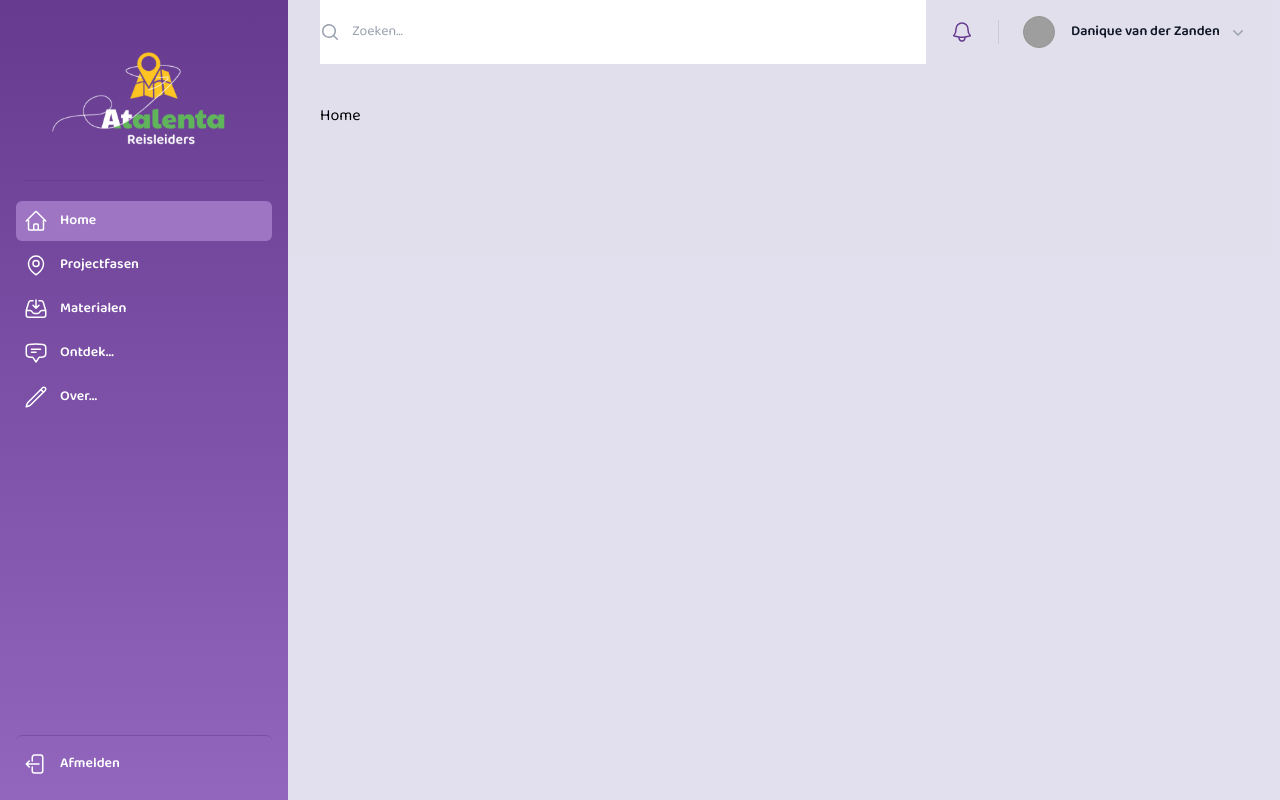
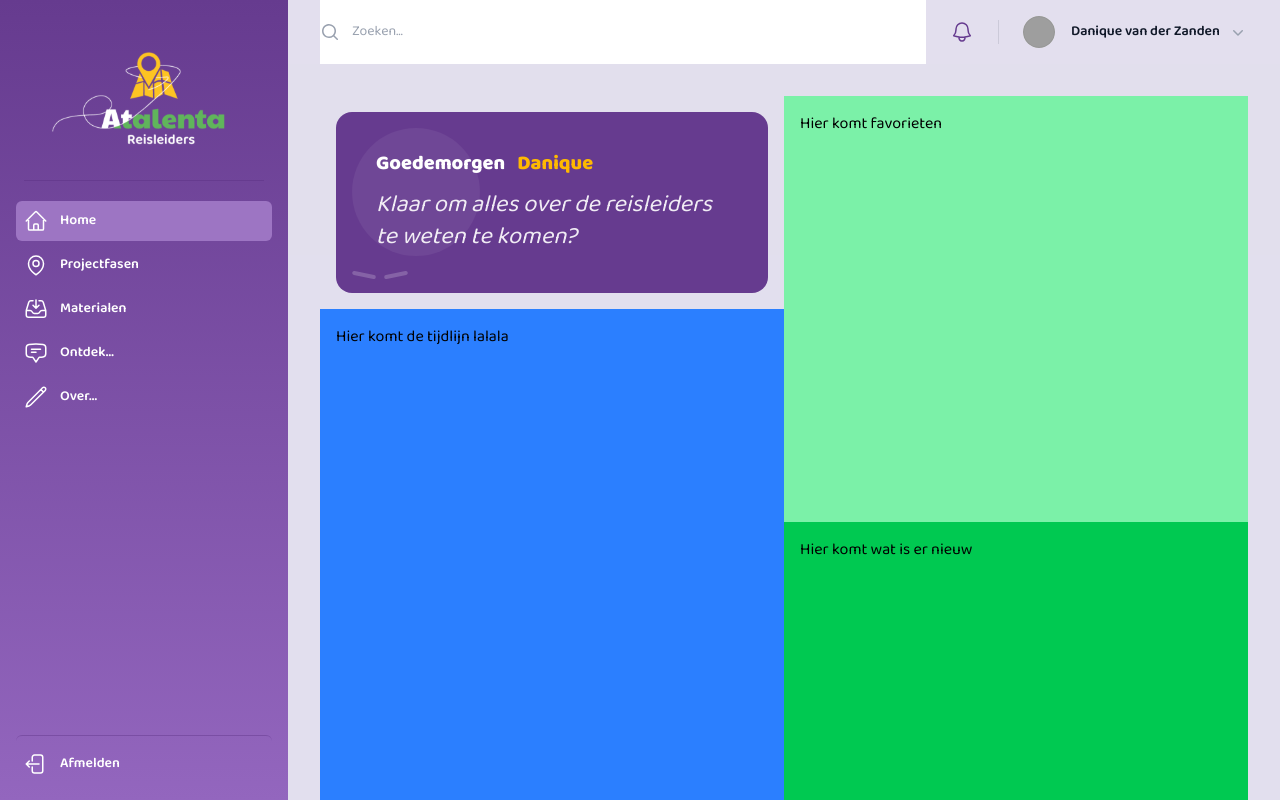
Before and after one commit to Daniquevdzanden/reisleiders, a Next.js app: page /home in a window 1280 px wide. Built offline with nearby package versions, Linux system fonts and the light colour scheme; grey boxes are pictures that could not be loaded.

Commit message:
indeling homepagina

```diff
--- a/app/(main)/home/page.js
+++ b/app/(main)/home/page.js
@@ -1,3 +1,30 @@
+import Tijdlijn from "@/components/Tijdlijn";
+import Goedemorgen from "@/components/Goedemorgen";
+import MijnFavorieten from "@/components/MijnFavorieten";
+import Nieuws from "@/components/Nieuws";
+
 export default function Home() {
-  return <>Home</>;
+  return (
+    <div className="grid grid-cols-1 md:grid-cols-2 lg:h-full lg:min-h-0">
+      <div className="grid grid-rows-5">
+        <div className="row-span-1 p-4 min-w-0">
+          <Goedemorgen name="Danique" />
+        </div>
+
+        <div className="row-span-4 bg-blue-500 p-4">
+          <Tijdlijn />
+        </div>
+      </div>
+
+      <div className="grid grid-rows-5">
+        <div className="row-span-2 bg-green-300 p-4">
+          <MijnFavorieten />
+        </div>
+
+        <div className="row-span-3 bg-green-500 p-4">
+          <Nieuws />
+        </div>
+      </div>
+    </div>
+  );
 }
--- /dev/null
+++ b/components/Goedemorgen.js
@@ -0,0 +1,30 @@
+export default function Goedemorgen({ name }) {
+  return (
+    <div className="relative overflow-hidden rounded-2xl bg-atalenta-paars p-6 md:p-10 text-white w-full box-border">
+      {/* subtle decorative shape (kept inside parent) */}
+      <div
+        className="absolute left-4 top-4 h-32 w-32 rounded-full bg-white/6 scale-100 pointer-events-none"
+        aria-hidden
+      />
+
+      {/* corner strokes (inside bounds) */}
+      <div className="absolute left-4 bottom-4 flex space-x-2">
+        <span className="block h-1 w-6 rounded bg-white/20 rotate-12" />
+        <span className="block h-1 w-6 rounded bg-white/20 -rotate-12" />
+      </div>
+
+      <div className="relative z-10">
+        <h1 className="text-3 md:text-5xl lg:text-xl font-extrabold leading-tight max-w-full">
+          <span>Goedemorgen</span>
+          <span className="mt-1 md:mt-0 md:inline-block ml-0 md:ml-3 text-amber-400">
+            {name}
+          </span>
+        </h1>
+
+        <p className="mt-3 text-lg md:text-2xl italic font-light text-white/90">
+          Klaar om alles over de reisleiders te weten te komen?
+        </p>
+      </div>
+    </div>
+  );
+}
--- /dev/null
+++ b/components/MijnFavorieten.js
@@ -0,0 +1,3 @@
+export default function MijnFavorieten() {
+  return <div>Hier komt favorieten</div>;
+}
--- /dev/null
+++ b/components/Nieuws.js
@@ -0,0 +1,3 @@
+export default function Nieuws() {
+  return <div>Hier komt wat is er nieuw</div>;
+}
--- a/components/Sidenav.js
+++ b/components/Sidenav.js
@@ -99,7 +99,7 @@ export default function Sidenav({ children }) {
 
             {/* Sidebar component, swap this element with another sidebar if you like */}
             <div className="relative flex grow flex-col gap-y-5 overflow-y-auto bg-gradient-to-b from-[#663B8F] to-[#9366BE] px-6 pb-4">
-              <div className="flex items-center justify-center pt-10 border-b-1 border-[#663B8F] pb-4">
+              <div className="flex items-center justify-center pt-10 border-b border-[#663B8F] pb-4">
                 <Link
                   href="/home"
                   aria-label="Ga naar home"
@@ -217,8 +217,8 @@ export default function Sidenav({ children }) {
         </div>
       </div>
 
-      <div className="lg:pl-72">
-        <div className="sticky top-0 z-40 flex h-16 shrink-0 items-center gap-x-4 px-4 sm:gap-x-6 sm:px-6 lg:px-8 bg-[#D2CCE3]\62">
+      <div className="lg:pl-72 h-screen flex flex-col">
+        <div className="sticky top-0 z-40 flex h-16 shrink-0 items-center gap-x-4 px-4 sm:gap-x-6 sm:px-6 lg:px-8 bg-[#E3DFEE]">
           <button
             type="button"
             onClick={() => setSidebarOpen(true)}
@@ -310,8 +310,8 @@ export default function Sidenav({ children }) {
           </div>
         </div>
 
-        <main className="py-10">
-          <div className="px-4 sm:px-6 lg:px-8">{children}</div>
+        <main className="flex-1 min-h-0 overflow-y-auto p-4 sm:p-6 lg:p-8">
+          {children}
         </main>
       </div>
     </>
--- /dev/null
+++ b/components/Tijdlijn.js
@@ -0,0 +1,3 @@
+export default function Tijdlijn() {
+  return <div>Hier komt de tijdlijn lalala</div>;
+}
```
